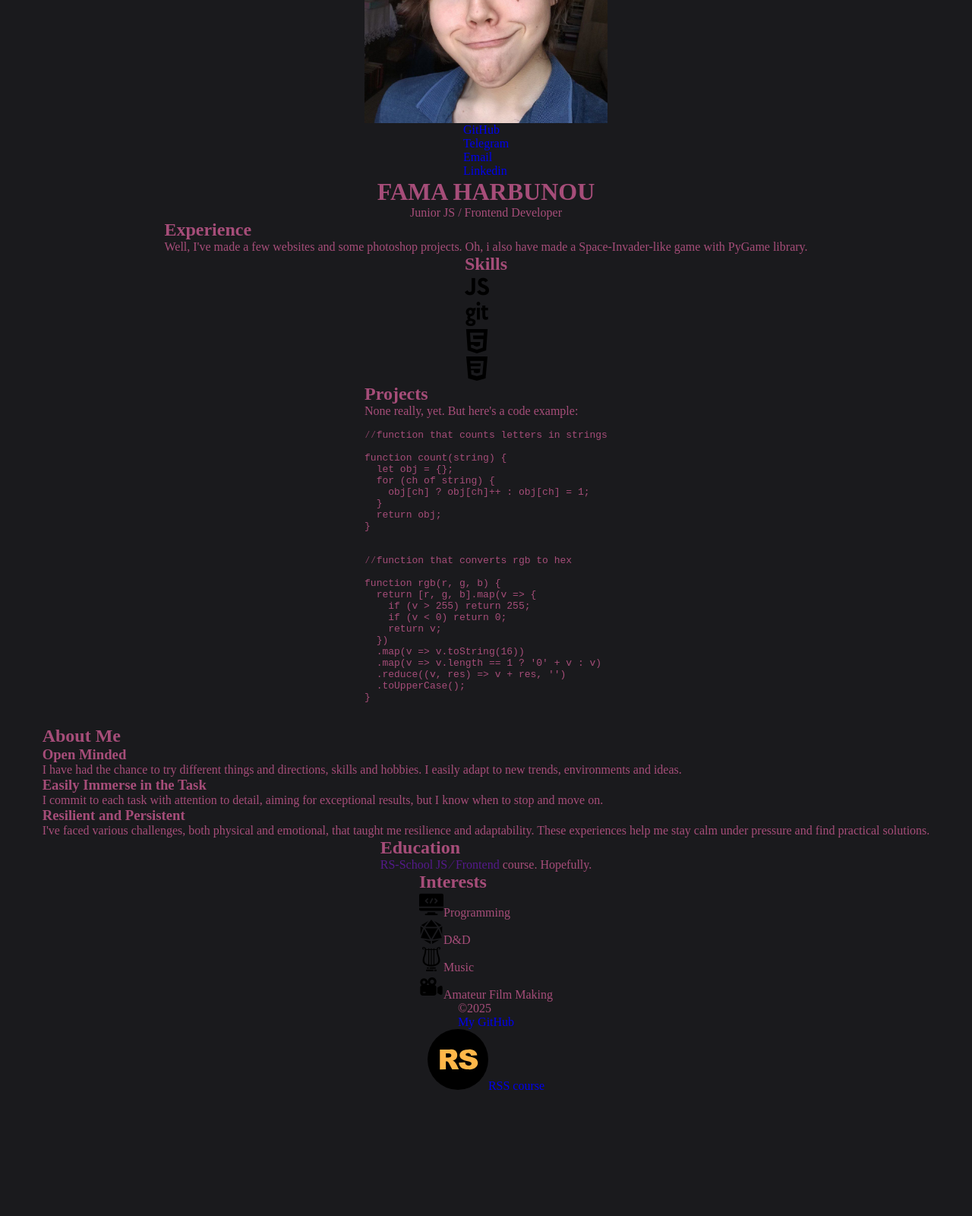
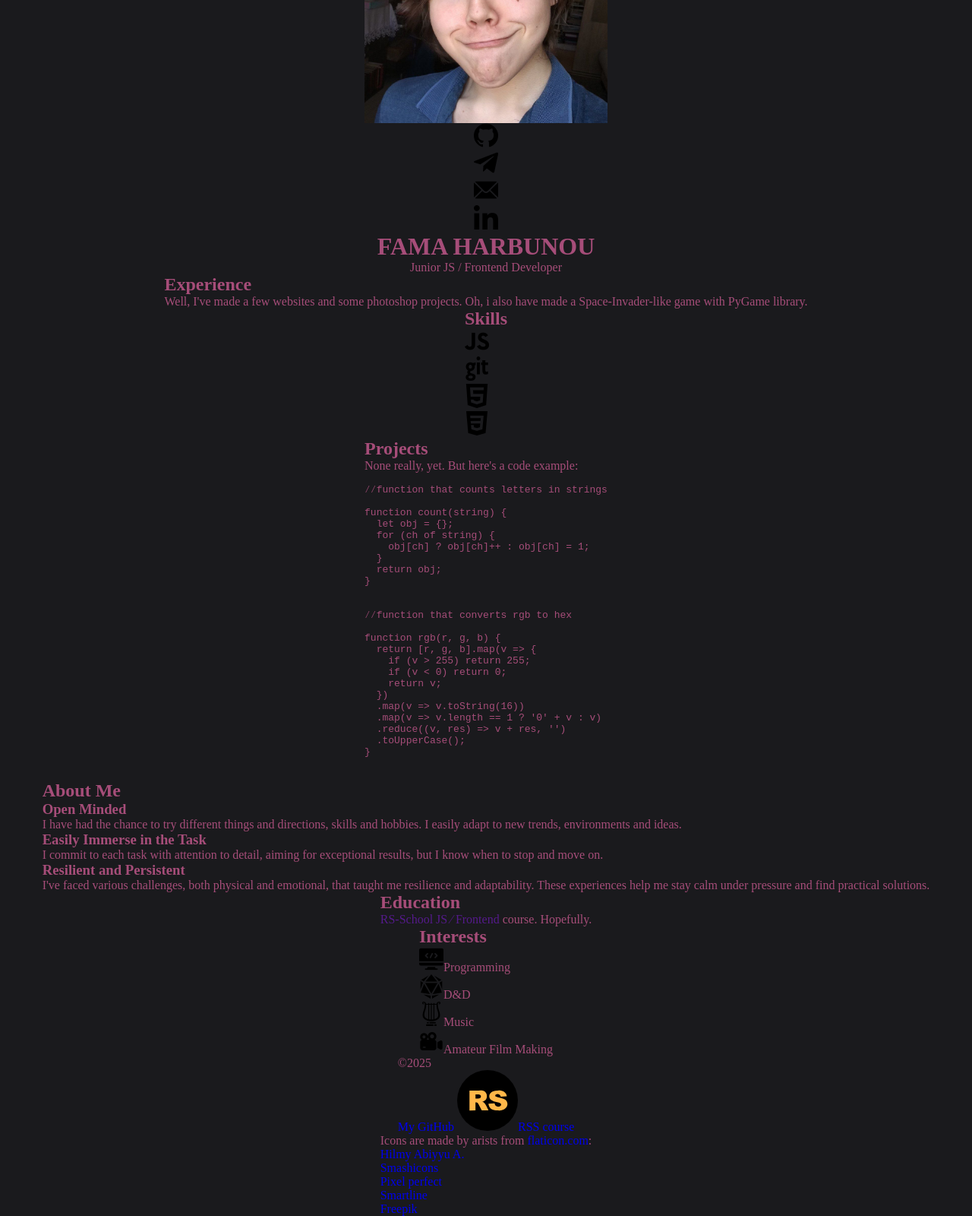
Before and after one commit to PG-54/rsschool-cv, a plain HTML site: page index.html in a window 1280 px wide. Shown: the part 158-1758 px from the top of the page at 76% size. Before the commit the page ends 1596 px from the top, so only its background shows below. Drawn offline with Linux system fonts and the light colour scheme.

Commit message:
feat: add last icons and links to icons authors

```diff
--- a/index.html
+++ b/index.html
@@ -8,13 +8,13 @@
 </head>
 <body>
     <header>
-        <img src="images/avatar.jpg" alt="Author's Photo" width="320" height="320">
+        <img src="images/avatar.jpg" alt="Author's Photo" width="320" height="320" class="avatar">
         <nav class="contact">
             <ul>
-                <li><a href="http://github.com/PG-54">GitHub</a></li>
-                <li><a href="https://t.me/PG_54">Telegram</a></li>
-                <li><a href="mailto:gedonisticussr@gmail.com">Email</a></li>
-                <li><a href="www.linkedin.com/in/fama-harbunou">Linkedin</a></li>
+                <li><a href="http://github.com/PG-54"><img src="images/github.png" alt="github"></a></li>
+                <li><a href="https://t.me/PG_54"><img src="images/telegram.png" alt="telegram"></a></li>
+                <li><a href="mailto:gedonisticussr@gmail.com"><img src="images/mail.png" alt="email"></a></li>
+                <li><a href="www.linkedin.com/in/fama-harbunou"><img src="images/linkedin.png" alt="linkedin"></a></li>
             </ul>
         </nav>
         <h1>FAMA HARBUNOU</h1>
@@ -109,8 +109,18 @@ function rgb(r, g, b) {
         <div>
             <p>&copy;2025</p>
             <a href="http://github.com/PG-54">My GitHub</a>
+            <a href="https://rs.school/courses/javascript"><img src="images/rss-logo.c19ce1b4.svg" alt="RSS Logo" width="80" height="80">RSS course</a>
         </div>
-        <a href="https://rs.school/courses/javascript"><img src="images/rss-logo.c19ce1b4.svg" alt="RSS Logo" width="80" height="80">RSS course</a>
+        <div>
+            Icons are made by arists from <a href="https://www.flaticon.com/" title="Flaticon">flaticon.com</a>:
+            <ul>
+                <li><a href="https://www.flaticon.com/authors/hilmy-abiyyu-a" title="Hilmy Abiyyu A.">Hilmy Abiyyu A.</a> </li>
+                <li><a href="https://www.flaticon.com/authors/smashicons" title="Smashicons">Smashicons</a></li>
+                <li><a href="https://www.flaticon.com/authors/pixel-perfect" title="Pixel perfect">Pixel perfect</a></li>
+                <li><a href="https://www.flaticon.com/authors/smartline" title="Smartline">Smartline</a></li>
+                <li><a href="https://www.freepik.com" title="Freepik">Freepik</a></li>
+            </ul>
+        </div>
     </footer>
 </body>
 </html>
```
